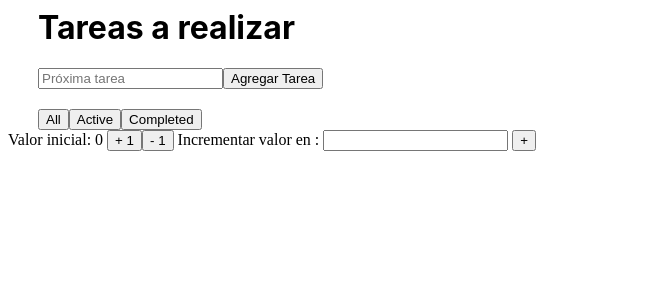
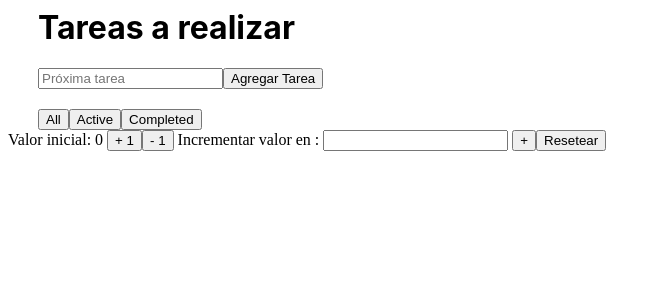
Before and after one commit to szemanuel/Todo-ver-2, a React (Create React App) app: page / in a window 1280 px wide. Shown: the top 300 px of the page, without its empty margins (0-660 px from the left). Built offline with nearby package versions, Linux system fonts and the light colour scheme.

Commit message:
1 file modified

```diff
--- a/src/components/Counter.js
+++ b/src/components/Counter.js
@@ -13,6 +13,8 @@
         return { ...state, value: state.value - 1 };
       case 'incrementarPor':
         return { ...state, value: state.value + action.payload.numero };
+        case 'resetear':
+        return { ...state, value: 0 };
       default:
         return state;
     }
@@ -38,6 +40,9 @@
    <label> Incrementar valor en : <input type="number" name="number"
     onChange={e =>  setNumber(e.target.value*1)}/> </label>
    <button type="button" onClick={() => dispatch({type: 'incrementarPor', payload: {numero} }) } >+</button>
+   <button type="button" onClick={() => dispatch({type: 'resetear' }) } >Resetear</button>
+
+
    </div>
 )
 }
```
